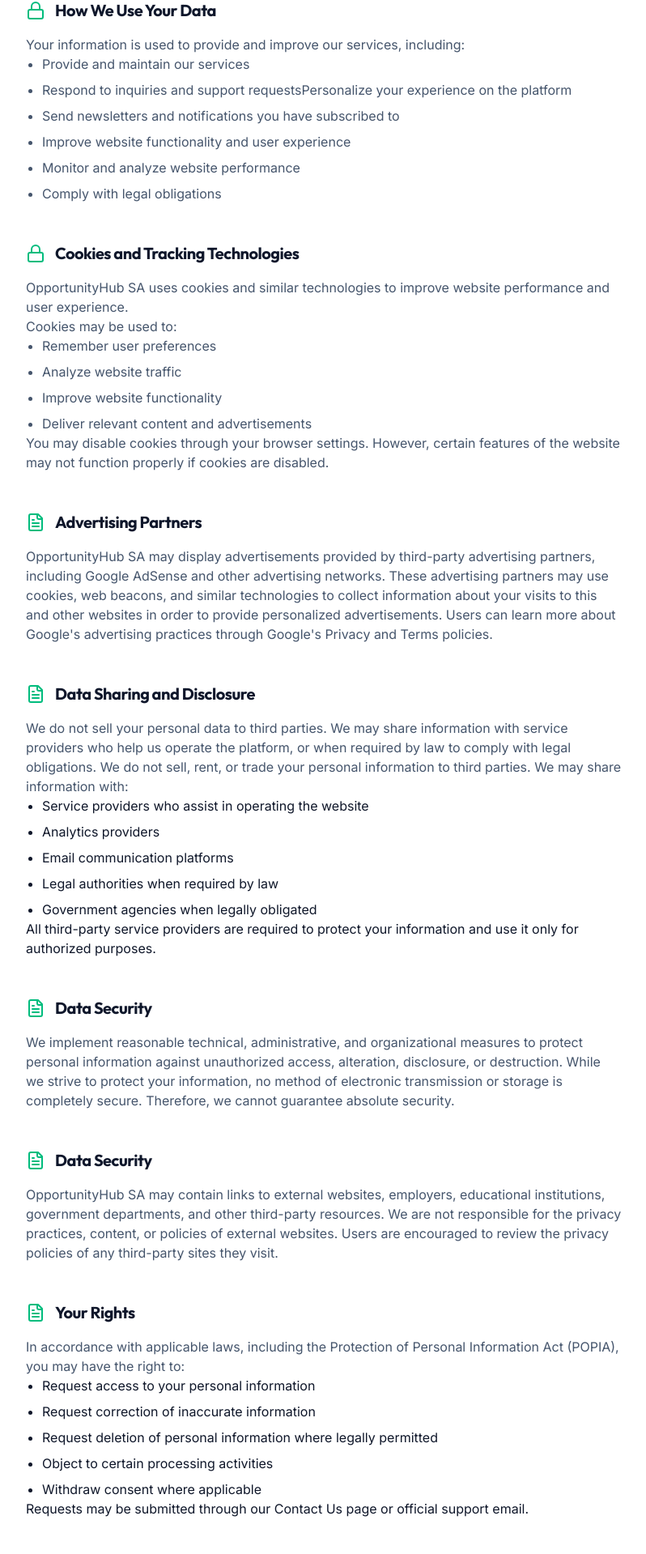
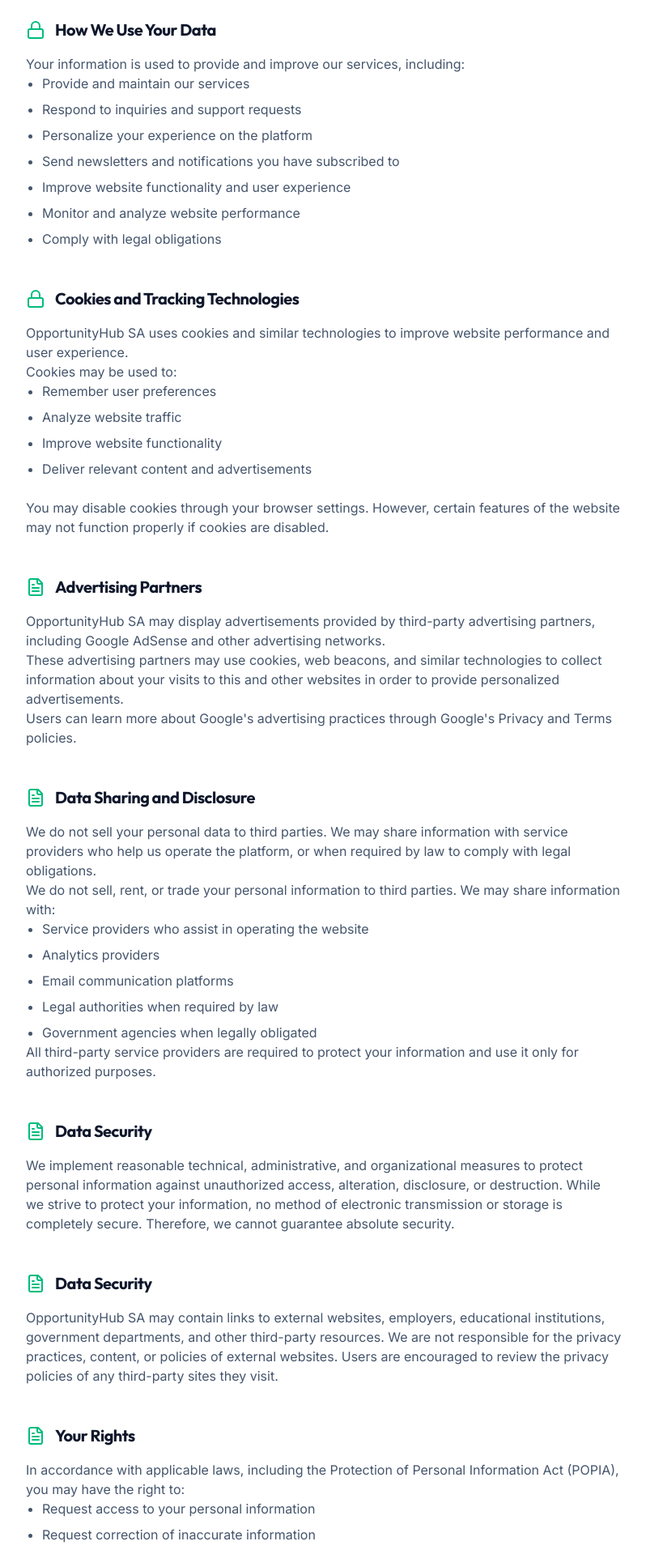
Before and after one commit to cado7/OpportunityHub, a React (Vite) app: page /privacy in a window 1280 px wide. Shown: the part 1087-3006 px from the top of the page at 81% size, without its empty margins (240-1038 px from the left). Built offline with nearby package versions, Linux system fonts and the light colour scheme; no server answers.

Commit message:
Privacy Policy last updated

```diff
--- a/src/pages/Privacy.tsx
+++ b/src/pages/Privacy.tsx
@@ -51,6 +51,7 @@ export default function Privacy() {
               </div>
               <div className="prose prose-slate max-w-none text-slate-600">
               <p>
+                <br />
                 We may also automatically collect certain technical information, including:
               </p>
                 <ul className="list-disc pl-5 space-y-2">
@@ -75,7 +76,8 @@ export default function Privacy() {
                 </p>
                 <ul className="list-disc pl-5 space-y-2">
                   <li>Provide and maintain our services</li>
-                  <li>Respond to inquiries and support requestsPersonalize your experience on the platform</li>
+                  <li>Respond to inquiries and support requests</li>
+                  <li>Personalize your experience on the platform</li>
                   <li>Send newsletters and notifications you have subscribed to</li>
                   <li>Improve website functionality and user experience</li>
                   <li>Monitor and analyze website performance</li>
@@ -102,6 +104,7 @@ export default function Privacy() {
                   <li>Improve website functionality</li>
                   <li>Deliver relevant content and advertisements</li>
                 </ul>
+                <br />
                 <p>
                   You may disable cookies through your browser settings. However, certain features of the website may not function properly if cookies are disabled.
                 </p>
@@ -115,9 +118,9 @@ export default function Privacy() {
               </div>
               <p className="text-slate-600">
                 OpportunityHub SA may display advertisements provided by third-party advertising partners, including Google AdSense and other advertising networks.
-
+                <br />
                 These advertising partners may use cookies, web beacons, and similar technologies to collect information about your visits to this and other websites in order to provide personalized advertisements.
-
+                <br />
                 Users can learn more about Google's advertising practices through Google's Privacy and Terms policies.
               </p>
             </section>
@@ -127,8 +130,10 @@ export default function Privacy() {
                 <FileText className="w-6 h-6 text-emerald-500" />
                 <h2 className="text-xl font-bold text-slate-900">Data Sharing and Disclosure</h2>
               </div>
-              <p className="text-slate-600">
+              <div className="prose prose-slate max-w-none text-slate-600">
+                <p>
                   We do not sell your personal data to third parties. We may share information with service providers who help us operate the platform, or when required by law to comply with legal obligations.
+                  <br />
                   We do not sell, rent, or trade your personal information to third parties.
 
                   We may share information with:
@@ -143,6 +148,7 @@ export default function Privacy() {
                   <p>
                      All third-party service providers are required to protect your information and use it only for authorized purposes.
                   </p>
+              </div>
             </section>
 
             <section>
@@ -174,7 +180,8 @@ export default function Privacy() {
                 <FileText className="w-6 h-6 text-emerald-500" />
                 <h2 className="text-xl font-bold text-slate-900">Your Rights</h2>
               </div>
-              <p className="text-slate-600">
+              <div className="prose prose-slate max-w-none text-slate-600">
+                <p>
                   In accordance with applicable laws, including the Protection of Personal Information Act (POPIA), you may have the right to:
                 </p>
                   <ul className="list-disc pl-5 space-y-2">
@@ -185,8 +192,10 @@ export default function Privacy() {
                     <li>Withdraw consent where applicable</li>
                   </ul>
                   <p>
+                    <br />
                     Requests may be submitted through our Contact Us page or official support email.
                   </p>
+              </div>
             </section>
 
             <section>
```
Lines whose indentation alone changed are shown as unchanged.
